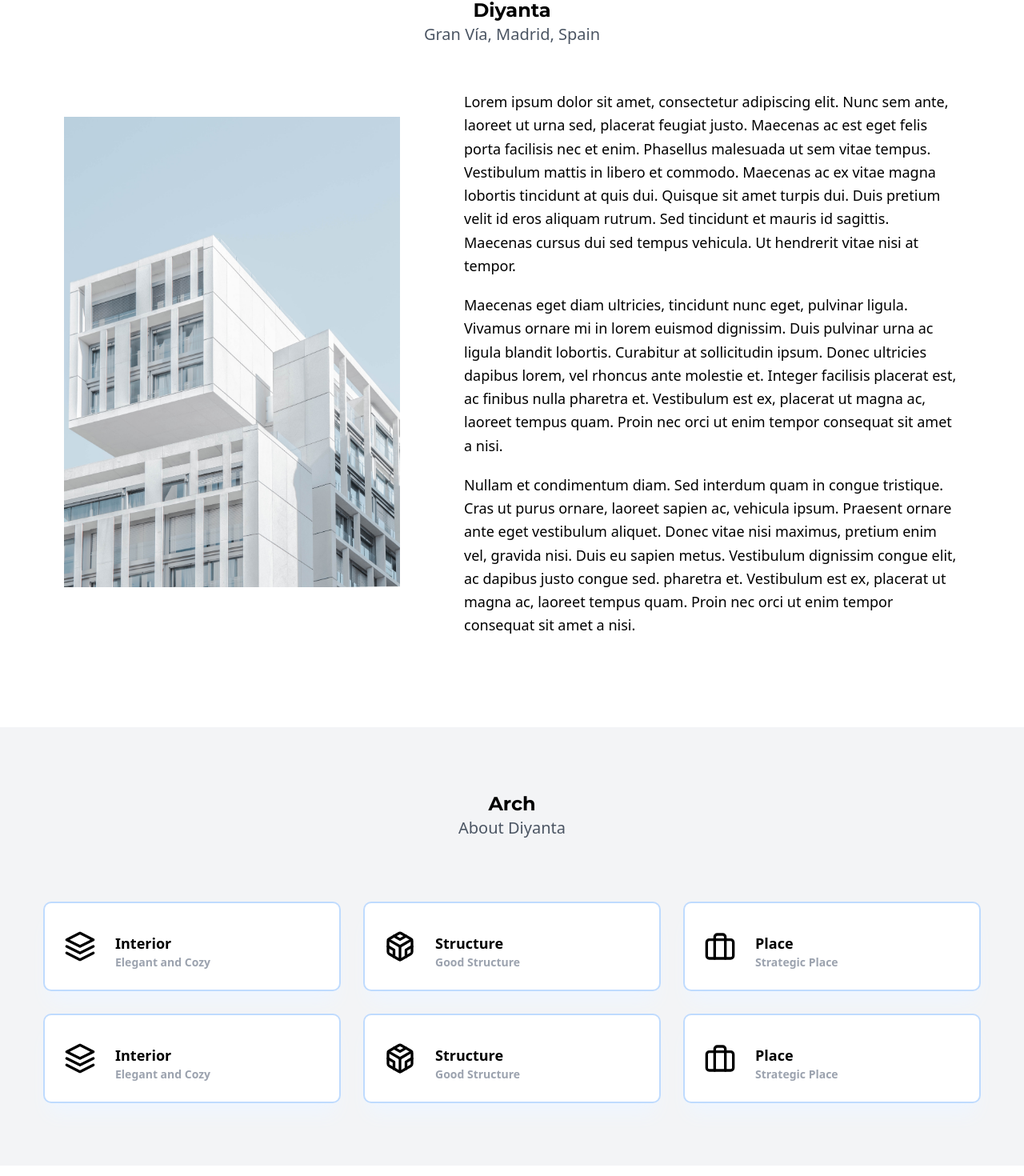
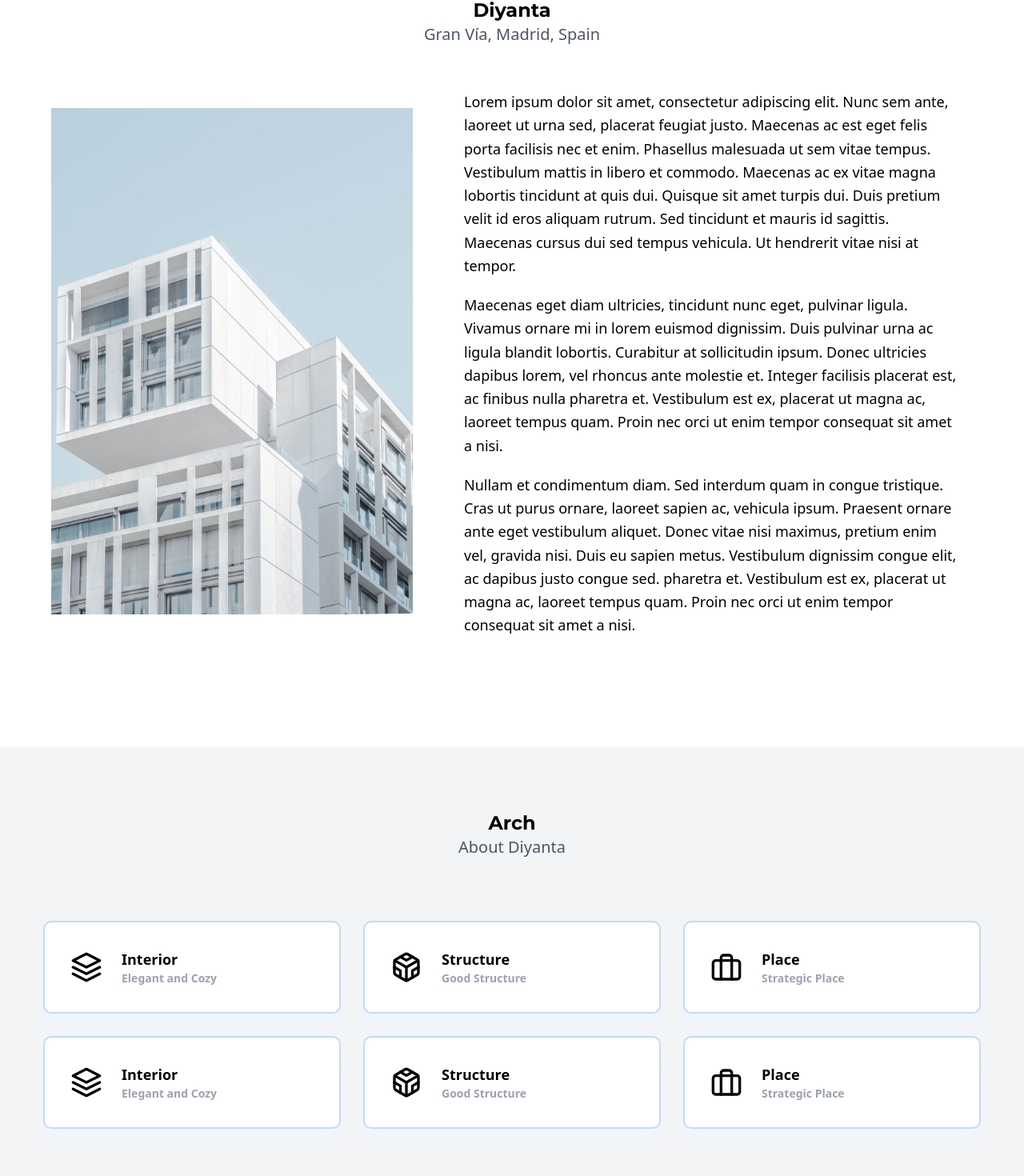
Before and after one commit to thenotoriousgustav/architecture-nextjs, a Next.js app: page / in a window 1280 px wide. Shown: the part 815-2285 px from the top of the page at 80% size. Built offline with nearby package versions, Linux system fonts and the light colour scheme.

Commit message:
fixed responsive part 2

```diff
--- a/components/Card.js
+++ b/components/Card.js
@@ -3,14 +3,14 @@ import classNames from 'classnames';
 
 export default function Card({ name, image, desc, imageClassName }) {
   return (
-    <div className="items-center rounded-lg bg-white p-6 text-center shadow-xl shadow-blue-50 ring-2 ring-blue-200 lg:flex lg:text-left">
+    <div className="flex-wrap items-center rounded-lg bg-white p-8 text-center shadow-xl shadow-blue-50 ring-2 ring-blue-200 lg:flex lg:text-left">
       <img
         src={image}
         alt="icon"
         className={classNames('mx-auto lg:mx-0 lg:mr-6', imageClassName)}
       />
       <div>
-        <h4 className="mt-3 text-lg font-semibold">{name}</h4>
+        <h4 className="mt-3 text-lg font-semibold lg:mt-0">{name}</h4>
         <p className="text-sm font-semibold text-gray-400">{desc}</p>
       </div>
     </div>
--- a/components/MainSection.js
+++ b/components/MainSection.js
@@ -9,7 +9,7 @@ export default function MainSection() {
         <SectionTitle>Diyanta</SectionTitle>
         <SectionParagraph>Gran Vía, Madrid, Spain</SectionParagraph>
         <div className="mx-auto mt-14 flex w-full flex-wrap items-center 2xl:w-9/12">
-          <div className="mb-4 w-full md:mb-6 md:px-24 lg:w-5/12 lg:px-10">
+          <div className="mb-4 w-full md:mb-6 md:px-24 lg:w-5/12 lg:px-2 xl:px-6">
             <Image
               src="/main.jpg"
               height={700}
@@ -18,7 +18,7 @@ export default function MainSection() {
               objectFit="center"
             />
           </div>
-          <div className="mx-auto w-full md:w-9/12 lg:w-7/12 lg:px-10">
+          <div className="mx-auto w-full items-center md:w-9/12 lg:w-7/12 lg:px-10 lg:pb-6 2xl:px-8 2xl:pb-8">
             <p className="text-lg leading-relaxed">
               Lorem ipsum dolor sit amet, consectetur adipiscing elit. Nunc sem
               ante, laoreet ut urna sed, placerat feugiat justo. Maecenas ac est
```
